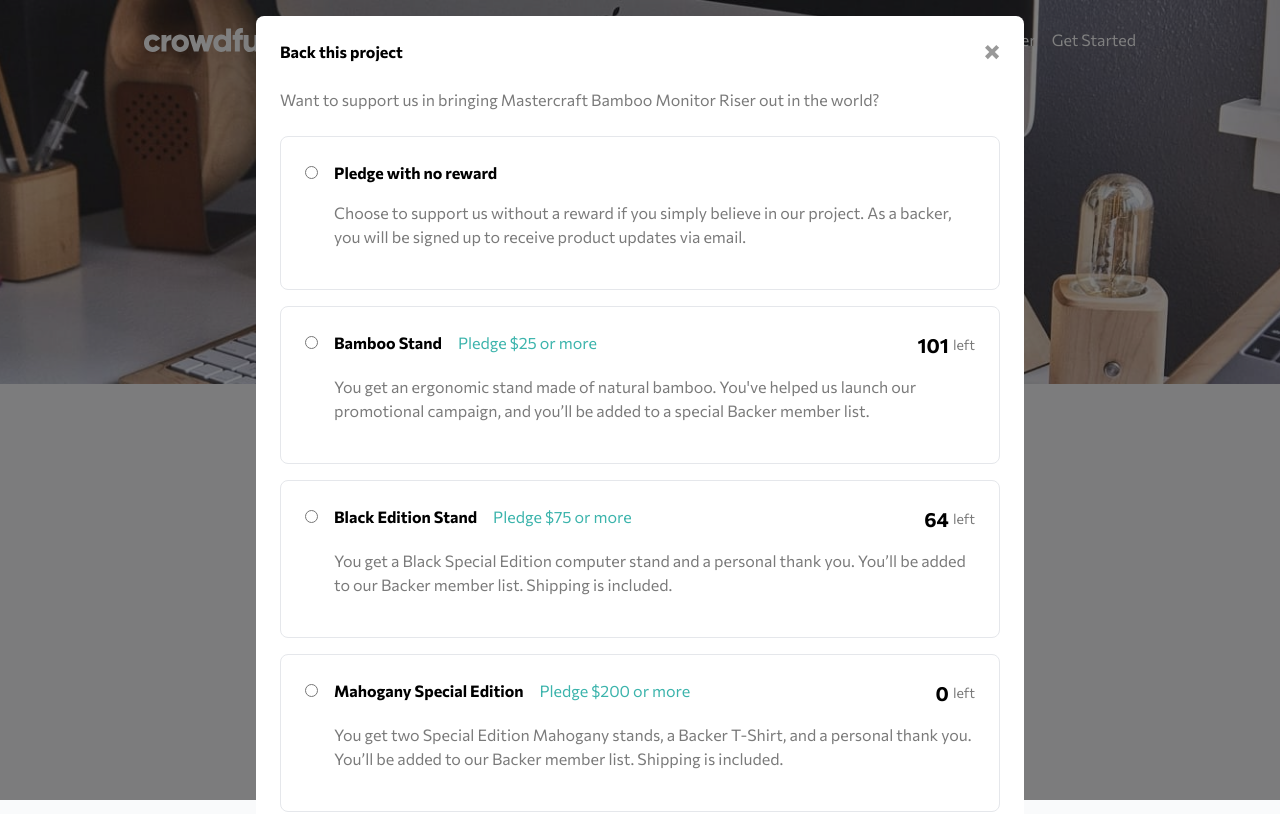
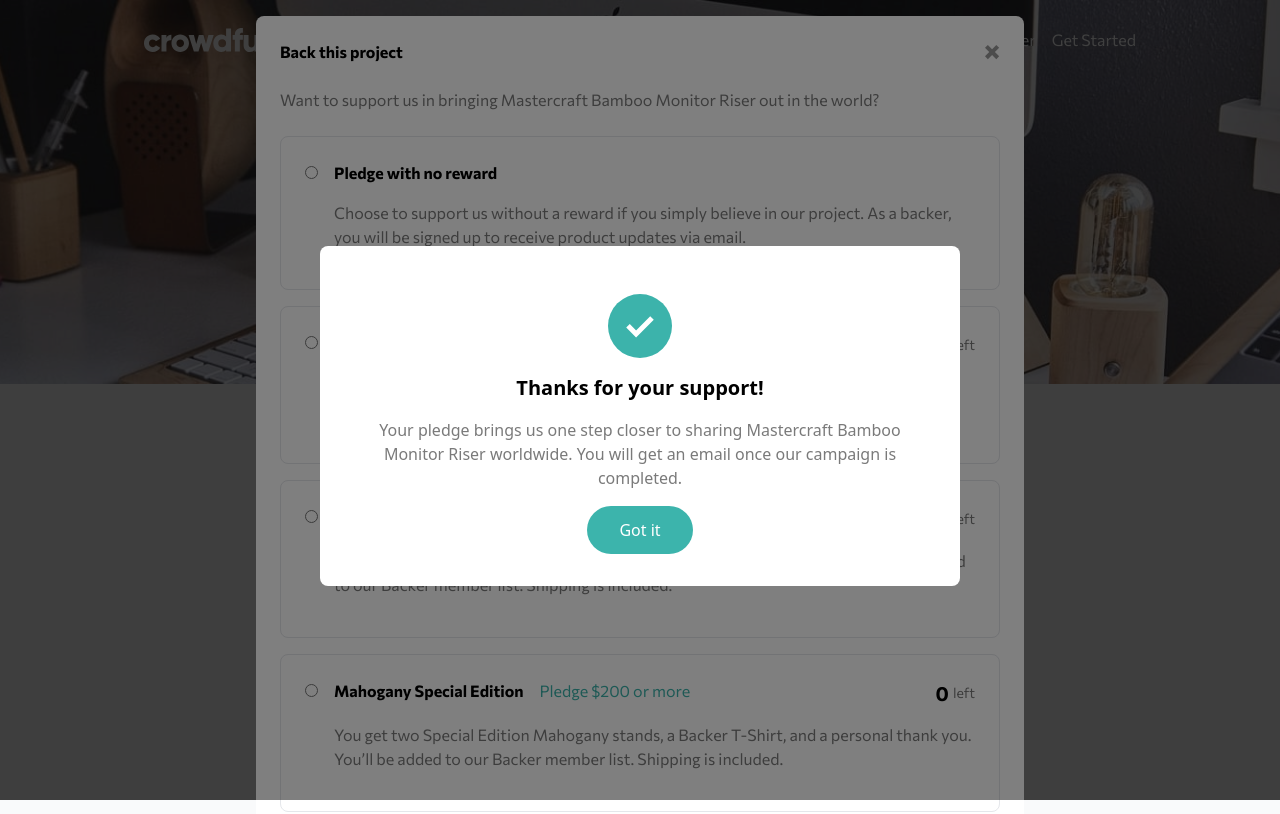
Before and after one commit to AbePlays/Frontend-Challenge-17, a Vue app: page / in a window 1280 px wide. Shown: the top 814 px of the page. Built offline with nearby package versions, Linux system fonts and the light colour scheme.

Commit message:
Added confirm modal

```diff
--- a/src/App.vue
+++ b/src/App.vue
@@ -4,6 +4,7 @@
     <the-content></the-content>
     <about></about>
     <modal></modal>
+    <confirm></confirm>
   </div>
 </template>
 
@@ -12,6 +13,7 @@
 import TheContent from "./components/Content";
 import About from "./components/About";
 import Modal from "./components/Modal";
+import Confirm from "./components/Modal/Confirm.vue";
 
 export default {
   name: "App",
@@ -20,6 +22,7 @@
     TheContent,
     About,
     Modal,
+    Confirm,
   },
 };
 </script>
--- /dev/null
+++ b/src/components/Modal/Confirm.vue
@@ -0,0 +1,23 @@
+<template>
+  <div class="absolute top-0 left-0 right-0 h-screen opacity-50 bg-black"></div>
+  <div
+    class="flex justify-center items-center absolute top-4 left-4 right-4 min-h-screen max-w-screen-sm mx-auto"
+  >
+    <div class="bg-white rounded-lg text-center p-8">
+      <img src="../../assets/icon-check.svg" alt="check" class="mx-auto mt-4" />
+      <h1 class="font-bold text-xl mt-4">Thanks for your support!</h1>
+      <p class="text-dark-gray mt-4">
+        Your pledge brings us one step closer to sharing Mastercraft Bamboo
+        Monitor Riser worldwide. You will get an email once our campaign is
+        completed.
+      </p>
+      <button class="bg-moderate-cyan rounded-full px-8 py-3 text-white mt-4">
+        Got it
+      </button>
+    </div>
+  </div>
+</template>
+
+<script>
+export default {};
+</script>
```
